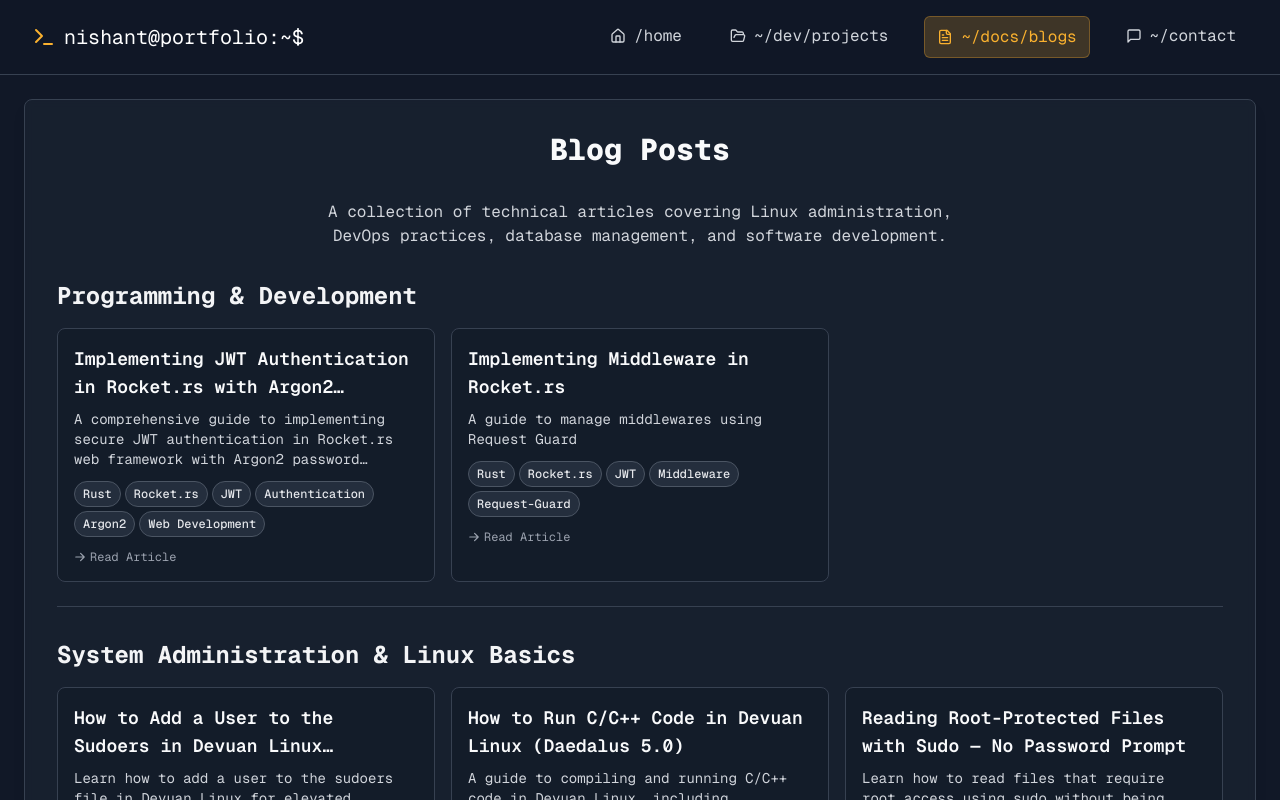
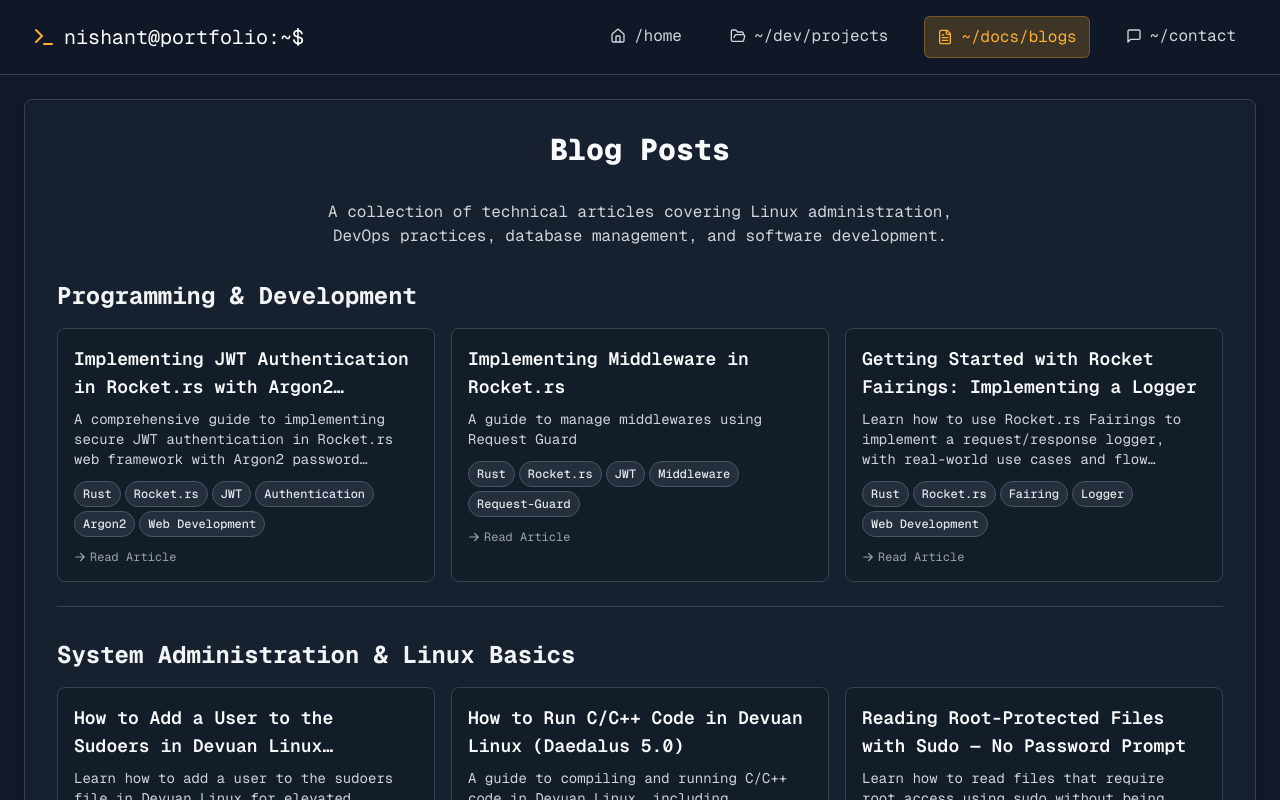
Before and after one commit to nishujangra/Portfolio, a React (Vite) app: page /blogs in a window 1280 px wide. Shown: the top 800 px of the page. Built offline with nearby package versions, Linux system fonts and the light colour scheme.

Commit message:
fairings blog added

```diff
--- a/src/data/blogs.ts
+++ b/src/data/blogs.ts
@@ -14,6 +14,14 @@ export const blogs = [
         tags: ["Rust", "Rocket.rs", "JWT", "Middleware", "Request-Guard"],
         category: "Programming & Development"
     },
+    {
+    title: "Getting Started with Rocket Fairings: Implementing a Logger",
+        description: "Learn how to use Rocket.rs Fairings to implement a request/response logger, with real-world use cases and flow diagrams.",
+        url: "https://nishujangra27.hashnode.dev/getting-started-with-rocket-fairings-implementing-a-logger",
+        tags: ["Rust", "Rocket.rs", "Fairing", "Logger", "Web Development"],
+        category: "Programming & Development"
+    },
+
 
     // System Administration & Linux Basics
     {
```
